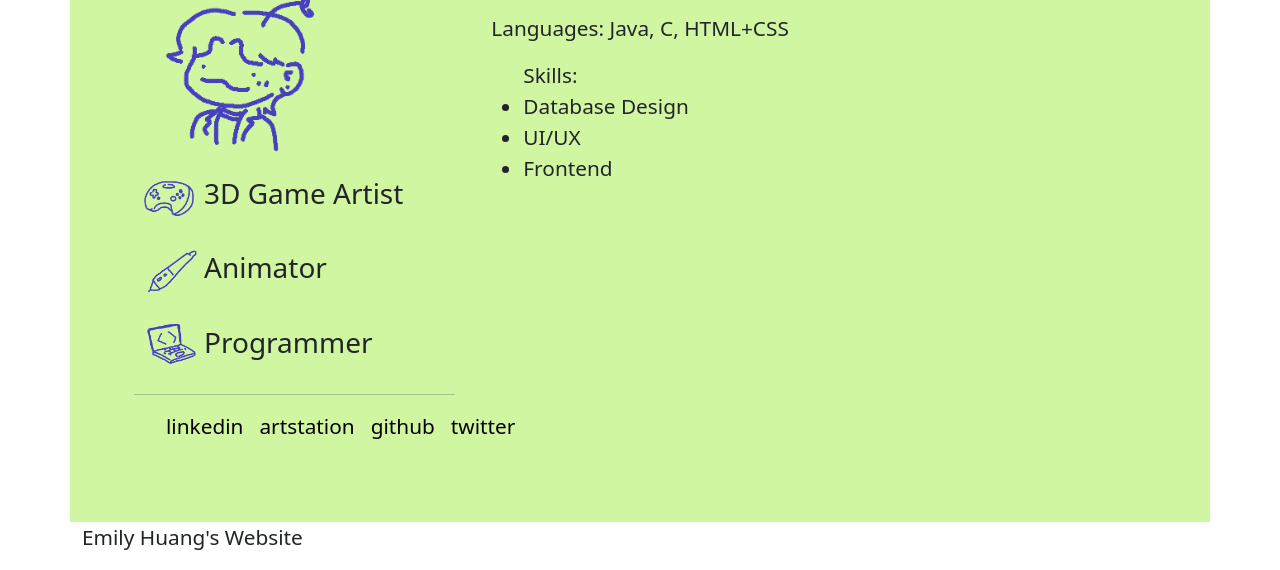
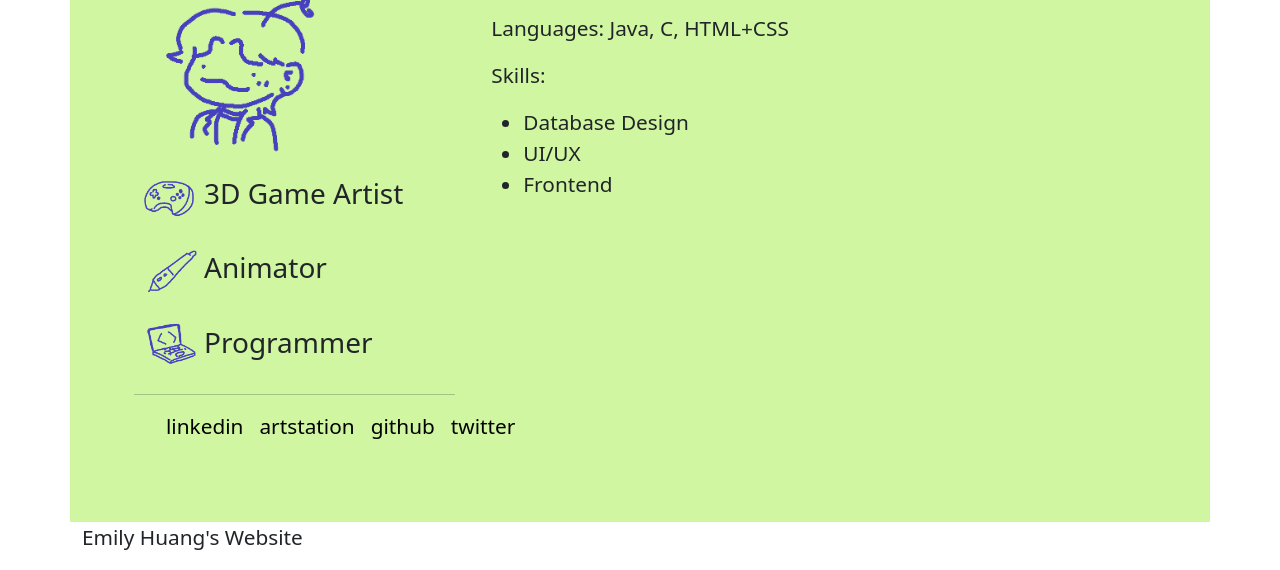
Before and after one commit to ankitam389/Emily-Huang-Home-Page, a plain HTML site: page index.html in a window 1280 px wide. Shown: the part 324-894 px from the top of the page. Drawn offline with nearby package versions, Linux system fonts and the light colour scheme.

Commit message:
fixed <ul> for w3 compliance

```diff
--- a/index.html
+++ b/index.html
@@ -104,16 +104,15 @@
           <div class="container main-content" id="animation-container">
             <h2>Animator</h2>
             <p>Prev Roles: Motion Graphics Animator | 3D Animator | 2D Pixel Animator</p>
-            <p></p>
+            <p>Skills:</p>
             <ul>
-                Skills:
                 <li>Motion graphics</li>
                 <li>Frame-by-frame 2D animation</li>
                 <li>3D animation</li>
                 <li>3D rigging</li>
             </ul>
+            <p>Software:</p>
             <ul>
-                Softwares:
                 <li>Adobe After Effects</li>
                 <li>Autodesk Maya</li>
                 <li>Adobe Illustrator</li>
@@ -135,8 +134,8 @@
             <h2>Programmer</h2>
             <p>Prev Roles: Research Assistant @ Northeastern Univeristy for Gamification of Algorithms</p>
             <p>Languages: Java, C, HTML+CSS</p>
+            <p>Skills:</p>
             <ul>
-                Skills:
                 <li>Database Design</li>
                 <li>UI/UX</li>
                 <li>Frontend</li>
```
